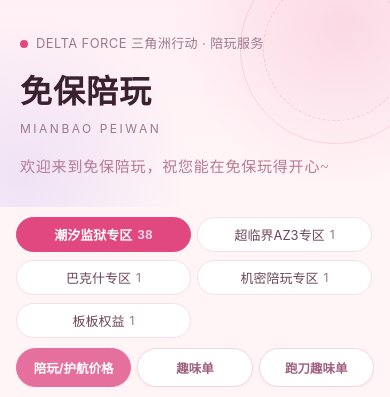
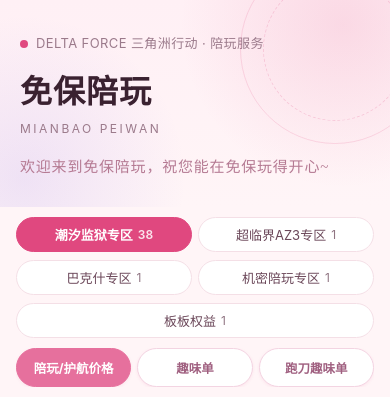
Before and after one commit to petda559/peiwans-price, a plain HTML site: page deploy/index.html in a window 390 px wide. Shown: the top 397 px of the page. Drawn offline with Linux system fonts and the light colour scheme.

Commit message:
手机端主分类改2列网格，最后一项整行铺满

```diff
--- a/deploy/index.html
+++ b/deploy/index.html
@@ -201,8 +201,9 @@ img{display:block}
 @media (max-width:719px){
   .sub-row{flex-wrap:nowrap;gap:0 6px;overflow:hidden}
   .sub-row .tab.sub{flex:1 1 0;min-width:0;margin-right:0;padding:9px 3px;font-size:12.5px;justify-content:center}
-  .tabs .row:not(.sub-row){flex-wrap:wrap;gap:8px 6px}
-  .tabs .row:not(.sub-row) .tab{flex:0 0 calc(50% - 4px);min-width:0}
+  .tabs .row:not(.sub-row){display:grid;grid-template-columns:repeat(2,minmax(0,1fr));gap:8px 6px}
+  .tabs .row:not(.sub-row) .tab{min-width:0;padding-left:4px;padding-right:4px}
+  .tabs .row:not(.sub-row) .tab:last-child:nth-child(odd){grid-column:1 / -1}
 }
 /* ===== 桌面扩展 ===== */
 @media (min-width:720px){
```
Also changed, not shown: index.html (+3 -2 lines), 免保陪玩价格表.html (+3 -2 lines).
